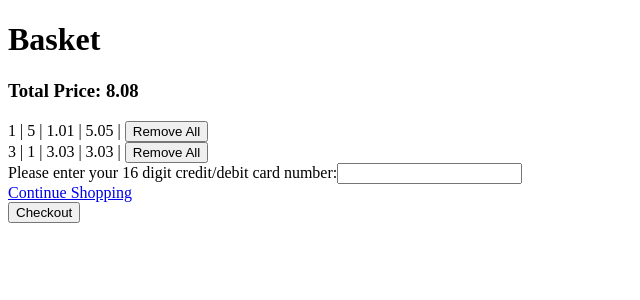
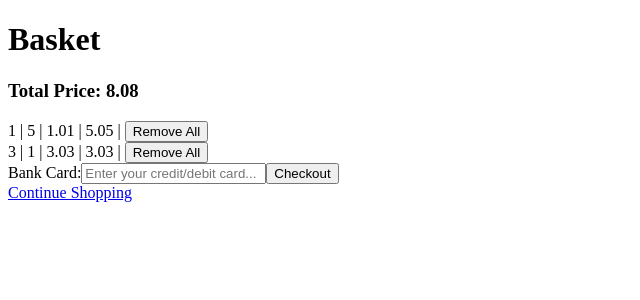
Before and after one commit to mrrustemka/shopping-simulator, a React (Create React App) app: page /basket in a window 1280 px wide. Shown: the top 300 px of the page, without its empty margins (0-640 px from the left). Built offline with nearby package versions, Linux system fonts and the light colour scheme.

Commit message:
make-validation

```diff
--- a/src/components/BasketList.jsx
+++ b/src/components/BasketList.jsx
@@ -1,8 +1,6 @@
-import React from "react";
+import React, { useState } from "react";
 import { Link } from "react-router-dom";
 import Info from "./Info";
-import Card from "./Card";
-import Checkout from "./Checkout";
 import BasketProduct from "./Basket";
 import { useSelector } from "react-redux";
 import products from "../data/products_sample.json";
@@ -10,12 +8,22 @@ import products from "../data/products_sample.json";
 function Basket() {
   const customerInfo = useSelector((state) => state);
   let basketPrice = 0;
+  const [cardNumber, setCardNumber] = useState("");
+
   customerInfo.basket.forEach((element) => {
     const positionPrice = products.find((el) => el.sku === element.sku);
     basketPrice += positionPrice.price * element.quantity;
   });
+
+  function isValidCardNumber() {
+    if (cardNumber.length !== 16) {
+      alert("Incorrect Card Number");
+    }
+  }
+
   return (
     <div>
+      <form>
         <h1>Basket</h1>
         <Info message="Total Price" count={basketPrice} />
         {customerInfo.basket.map((product) => (
@@ -25,9 +33,18 @@ function Basket() {
             key={product.sku}
           />
         ))}
-      <Card />
+        Bank Card:
+        <input
+          id="card"
+          placeholder="Enter your credit/debit card..."
+          type="text"
+          onChange={(e) => setCardNumber(e.target.value)}
+        />
+        <button type="submit" onClick={isValidCardNumber}>
+          Checkout
+        </button>
+      </form>
       <Link to="/">Continue Shopping</Link>
-      <Checkout />
     </div>
   );
 }
--- a/src/components/Card.jsx
+++ /dev/null
@@ -1,12 +0,0 @@
-import React from "react";
-
-function Card() {
-  return (
-    <div>
-      Please enter your 16 digit credit/debit card number:
-      <input />
-    </div>
-  );
-}
-
-export default Card;
--- a/src/components/Checkout.jsx
+++ /dev/null
@@ -1,11 +0,0 @@
-import React from "react";
-
-function Checkout() {
-  return (
-    <div>
-      <button>Checkout</button>
-    </div>
-  );
-}
-
-export default Checkout;
```
Lines whose indentation alone changed are shown as unchanged.
